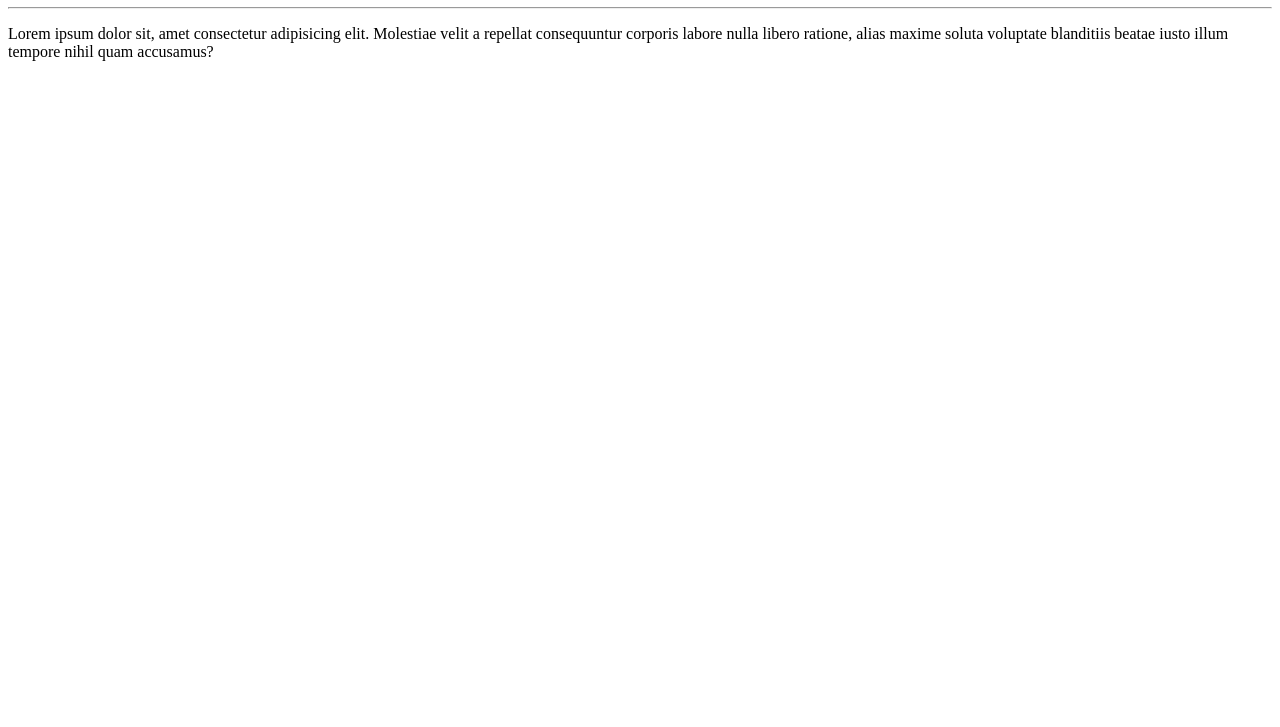
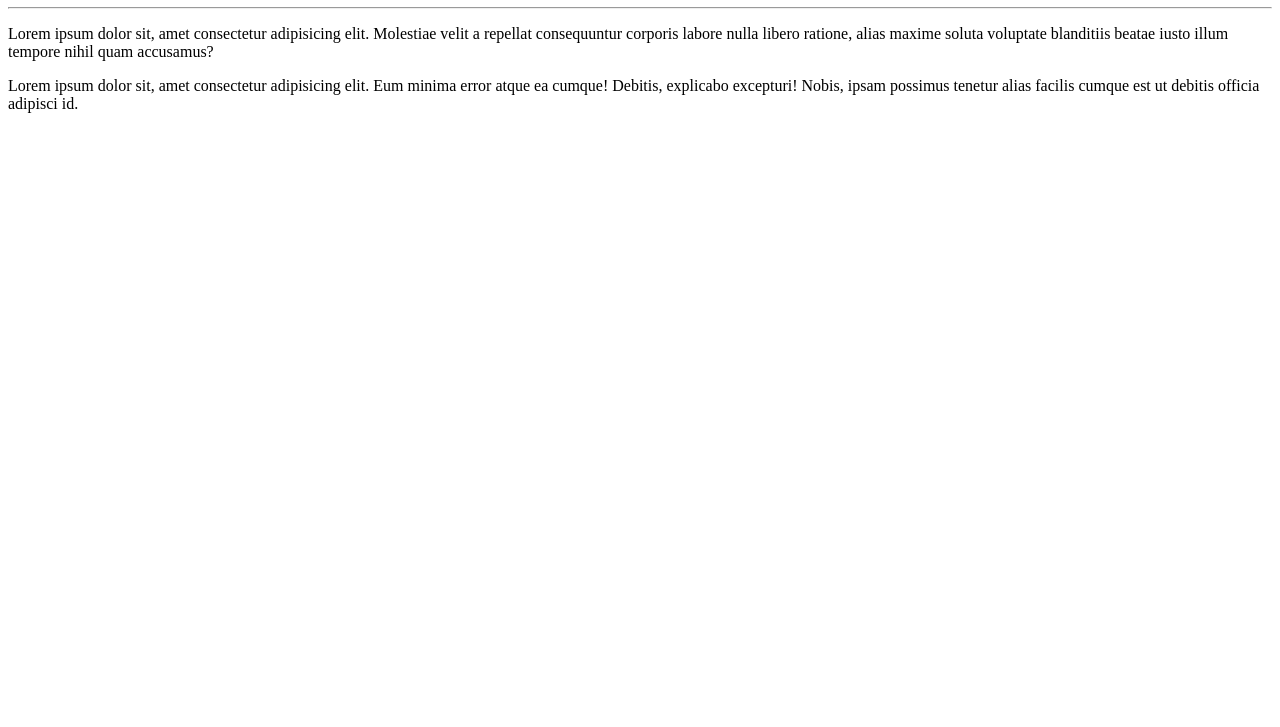
Before and after one commit to Ruann-01/Estudo2, a plain HTML site: page site-exemplo/index.html in a window 1280 px wide. Shown: the part 73-800 px from the top of the page. Drawn offline with Linux system fonts and the light colour scheme.

Commit message:
Criei outro parágrafo

```diff
--- a/site-exemplo/index.html
+++ b/site-exemplo/index.html
@@ -9,5 +9,6 @@
     <h1>Exercitando!</h1>
     <hr>
     <p>Lorem ipsum dolor sit, amet consectetur adipisicing elit. Molestiae velit a repellat consequuntur corporis labore nulla libero ratione, alias maxime soluta voluptate blanditiis beatae iusto illum tempore nihil quam accusamus?</p>
+    <p>Lorem ipsum dolor sit, amet consectetur adipisicing elit. Eum minima error atque ea cumque! Debitis, explicabo excepturi! Nobis, ipsam possimus tenetur alias facilis cumque est ut debitis officia adipisci id.</p>
 </body>
 </html>
```
